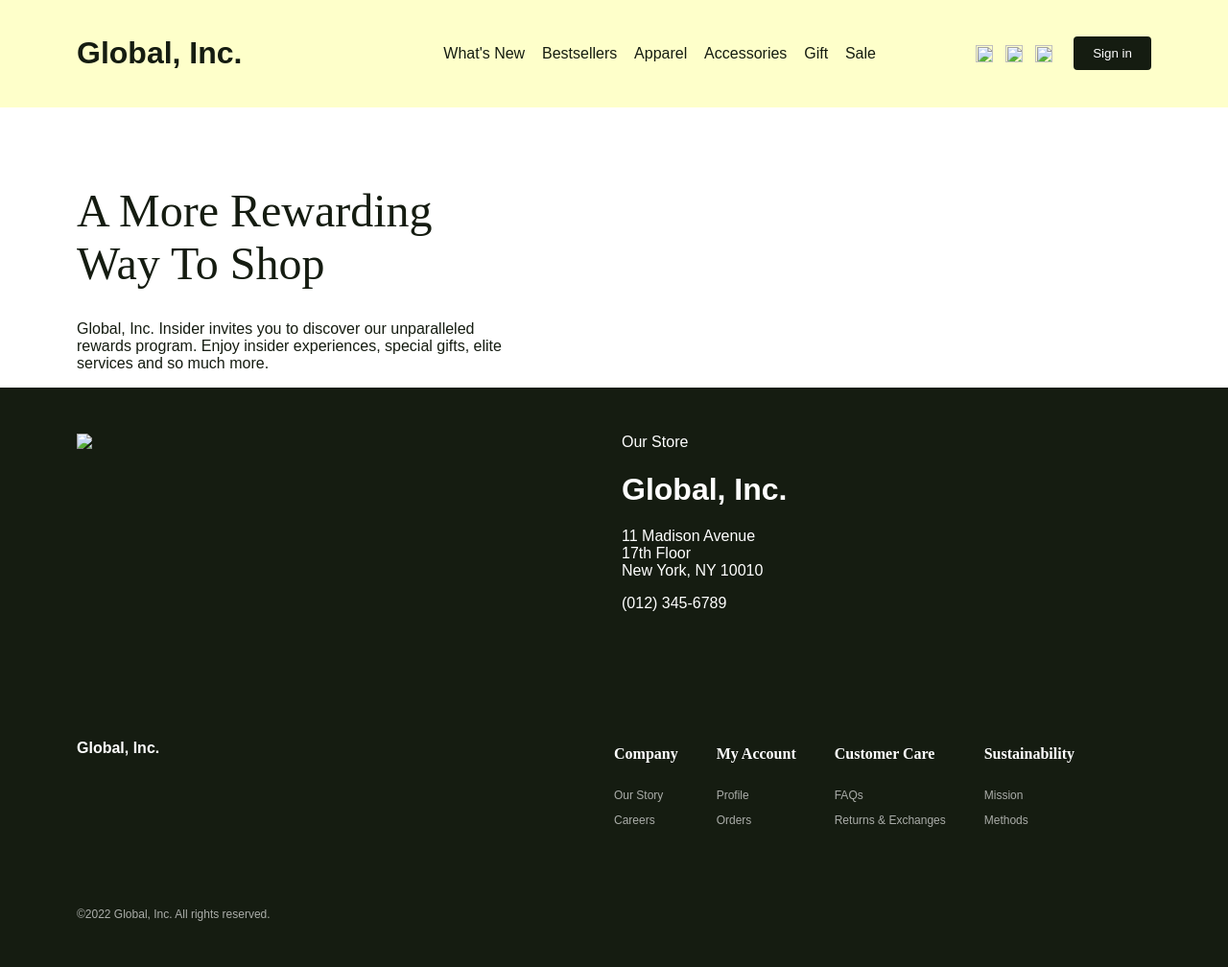
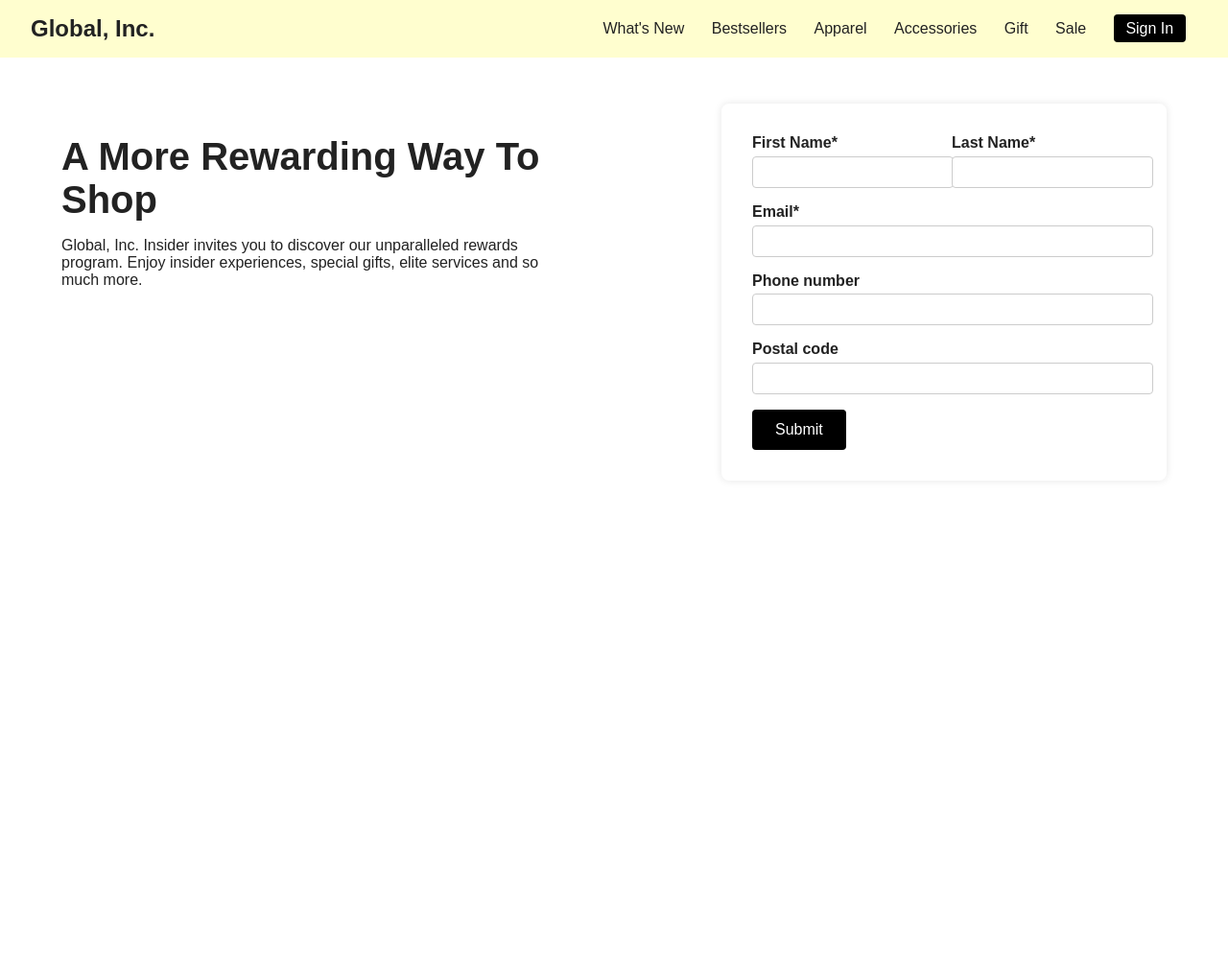
Before and after one commit to uniphore-se/sendgrid-demo, a website: page public/index.html in a window 1280 px wide. Shown: the whole page at 96% size. After the commit the page ends 800 px from the top, so only its background shows below. Drawn offline with Linux system fonts and the light colour scheme; a script that the page names is missing.

Commit message:
modified code to test

```diff
--- a/public/index.html
+++ b/public/index.html
@@ -1,172 +1,162 @@
-<html>
+<!DOCTYPE html>
+<html lang="en">
+<head>
+  <meta charset="UTF-8" />
+  <meta name="viewport" content="width=device-width, initial-scale=1.0" />
+  <title>Global, Inc.</title>
+  <style>
+    body {
+      font-family: Arial, sans-serif;
+      margin: 0; padding: 0;
+      background: #fff;
+      color: #222;
+    }
+    header {
+      background: #fffecf;
+      display: flex; justify-content: space-between;
+      align-items: center; padding: 1rem 2rem;
+    }
+    header h1 {
+      margin: 0; font-size: 1.5rem;
+    }
+    nav a {
+      margin: 0 0.75rem; text-decoration: none; color: #222;
+      font-weight: 500;
+    }
+    .hero {
+      display: flex; justify-content: space-between;
+      padding: 3rem 5%;
+    }
+    .hero-text {
+      max-width: 45%;
+    }
+    .hero-text h2 {
+      font-size: 2.5rem;
+      margin-bottom: 1rem;
+    }
+    .form-card {
+      background: #fff;
+      padding: 2rem;
+      border-radius: 8px;
+      box-shadow: 0 0 8px rgba(0,0,0,0.1);
+      max-width: 400px;
+      width: 100%;
+    }
+    .form-row {
+      display: flex; gap: 1rem;
+    }
+    .form-row .field {
+      flex: 1;
+    }
+    .field {
+      margin-bottom: 1rem;
+    }
+    label {
+      display: block;
+      font-weight: bold;
+      margin-bottom: 0.3rem;
+    }
+    input {
+      width: 100%;
+      padding: 0.5rem;
+      border: 1px solid #ccc;
+      border-radius: 4px;
+    }
+    button {
+      display: inline-block;
+      background: #000;
+      color: #fff;
+      border: none;
+      border-radius: 4px;
+      padding: 0.75rem 1.5rem;
+      cursor: pointer;
+      font-size: 1rem;
+    }
+    button:hover {
+      opacity: 0.9;
+    }
+  </style>
+</head>
+<body>
 
-<head>
-    <title>Global, Inc. | An ActionIQ Real-time Customer Experience Demo</title>
-    <link rel="icon" href="https://www.actioniq.com/wp-content/uploads/cropped-favicon-192x192.png" sizes="192x192">
-    <link rel="stylesheet" href="styles.css">
-    <script src="scripts.js"></script>
-</head>
+  <header>
+    <h1>Global, Inc.</h1>
+    <nav>
+      <a href="#">What's New</a>
+      <a href="#">Bestsellers</a>
+      <a href="#">Apparel</a>
+      <a href="#">Accessories</a>
+      <a href="#">Gift</a>
+      <a href="#">Sale</a>
+      <a href="#" style="background:#000;color:#fff;padding:0.4rem 0.8rem;border-radius:4px;">Sign In</a>
+    </nav>
+  </header>
 
-<body>
-    <div class="page-header">
-        <div class="content">
-            <div class="header-logo">
-                <h1>Global, Inc.</h1>
+  <section class="hero">
+    <div class="hero-text">
+      <h2>A More Rewarding Way To Shop</h2>
+      <p>Global, Inc. Insider invites you to discover our unparalleled rewards program.
+      Enjoy insider experiences, special gifts, elite services and so much more.</p>
     </div>
-            <div class="spacer" size="xl"></div>
-            <div class="header-nav">
-                <div class="links">
-                    <div>What's New</div>
-                    <div>Bestsellers</div>
-                    <div>Apparel</div>
-                    <div>Accessories</div>
-                    <div>Gift</div>
-                    <div>Sale</div>
+    <form class="form-card" id="signupForm">
+      <div class="form-row">
+        <div class="field">
+          <label>First Name*</label>
+          <input type="text" name="firstName" required>
         </div>
-                <div class="spacer" size="m"></div>
-                <div class="quick">
-                    <div>
-                        <img src="./images/icon-search.svg" />
-                    </div>
-                    <div>
-                        <img src="./images/icon-user.svg" />
-                    </div>
-                    <div>
-                        <img src="./images/icon-cart.svg" />
+        <div class="field">
+          <label>Last Name*</label>
+          <input type="text" name="lastName" required>
         </div>
       </div>
-                <div class="spacer" size="sm"></div>
-                <button>Sign in</button>
+      <div class="field">
+        <label>Email*</label>
+        <input type="email" name="email" required>
       </div>
+      <div class="field">
+        <label>Phone number</label>
+        <input type="text" name="phone">
       </div>
+      <div class="field">
+        <label>Postal code</label>
+        <input type="text" name="postal">
       </div>
+      <button type="submit">Submit</button>
+    </form>
+  </section>
 
-    <div class="page-body">
-        <div class="content">
-            <div class="pane">
-                <h1>A More Rewarding<br />Way To Shop</h1>
-                <p>
-                    Global, Inc. Insider invites you to discover our unparalleled rewards program. Enjoy insider
-                    experiences,
-                    special gifts, elite
-                    services and so much more.
-                </p>
-            </div>
-
-            <div class="spacer" size="xl"></div>
-
-            <!-- HubSpot Form Section -->
-            <div class="pane" id="hubspotForm">
-                <div id="thanks" class="hidden transitional">
-                    Thanks!
-                </div>
-                <script charset="utf-8" type="text/javascript" src="//js.hsforms.net/forms/embed/v2.js"></script>
   <script>
-hbspt.forms.create({
-    region: "na1",
-    portalId: "2646166",
-    formId: "1ee34bd8-171c-4af1-ba7b-6d2c75996ca9",
-    onFormSubmit: async function(form) {
+    document.getElementById("signupForm").addEventListener("submit", async (e) => {
+      e.preventDefault();
+      const email = e.target.email.value.trim();
+      if (!email) {
+        alert("Please enter an email");
+        return;
+      }
       try {
-            // Get email input using plain JS
-            const emailInput = form.querySelector('input[name="email"]');
-            if (!emailInput) return; // no email field found
-            const email = emailInput.value.trim();
-            if (!email) return;
-
-            // Call your Node.js SendGrid endpoint
         const res = await fetch("https://sendgrid-demo.up.railway.app/send-email", {
           method: "POST",
           headers: {
             "Content-Type": "application/json",
-                    "x-api-key": "ritu1625" // must match EMAIL_TRIGGER_SECRET
+            "x-api-key": "ritu1625"   // must match EMAIL_TRIGGER_SECRET on server
           },
           body: JSON.stringify({
             to: email,
-                    firstName: "Friend",   // optional, can pull from form
+            firstName: e.target.firstName.value,
             promoCode: "GLOBAL2022"
           })
         });
-
-            const result = await res.json();
-            if (res.ok && result.success) {
-                alert("Welcome email sent successfully!");
+        const data = await res.json();
+        if (res.ok && data.success) {
+          alert("Welcome email sent to " + email + "!");
         } else {
-                alert("Failed to send email: " + (result.error || "Unknown error"));
+          alert("Error sending email: " + (data.error || "Unknown error"));
         }
-
       } catch (err) {
         alert("Network error: " + err.message);
-        }
       }
     });
   </script>
 
-            </div>
-            <!-- End HubSpot Form Section -->
-
-        </div>
-    </div>
-
-    <div class="page-fold">
-        <div class="content">
-            <div class="pane">
-                <img src="./images/Map.png" />
-            </div>
-            <div class="spacer" size="sm"></div>
-            <div class="pane">
-                Our Store
-                <h1>Global, Inc.</h1>
-                <p>
-                    11 Madison Avenue<br />
-                    17th Floor<br />
-                    New York, NY 10010
-                </p>
-                <p>(012) 345-6789</p>
-            </div>
-        </div>
-    </div>
-
-    <div class="page-footer">
-        <div class="content">
-            <div class="pane">
-                <h4>Global, Inc.</h4>
-            </div>
-            <div class="pane content footer-nav">
-                <div>
-                    <h5>Company</h5>
-                    <p>Our Story</p>
-                    <p>Careers</p>
-                </div>
-                <div>
-                    <h5>My Account</h5>
-                    <p>Profile</p>
-                    <p>Orders</p>
-                </div>
-                <div>
-                    <h5>Customer Care</h5>
-                    <p>FAQs</p>
-                    <p>Returns & Exchanges</p>
-                </div>
-                <div>
-                    <h5>Sustainability</h5>
-                    <p>Mission</p>
-                    <p>Methods</p>
-                </div>
-            </div>
-        </div>
-        <div>
-            <br /><br />
-            <br /><br />
-        </div>
-        <div class="content">
-            <div class="pane copyright">
-                &copy;2022 Global, Inc. All rights reserved.
-            </div>
-            <div class="pane"></div>
-            <div class="pane social"></div>
-        </div>
-    </div>
 </body>
-
 </html>
```
Lines whose indentation alone changed are shown as unchanged.
